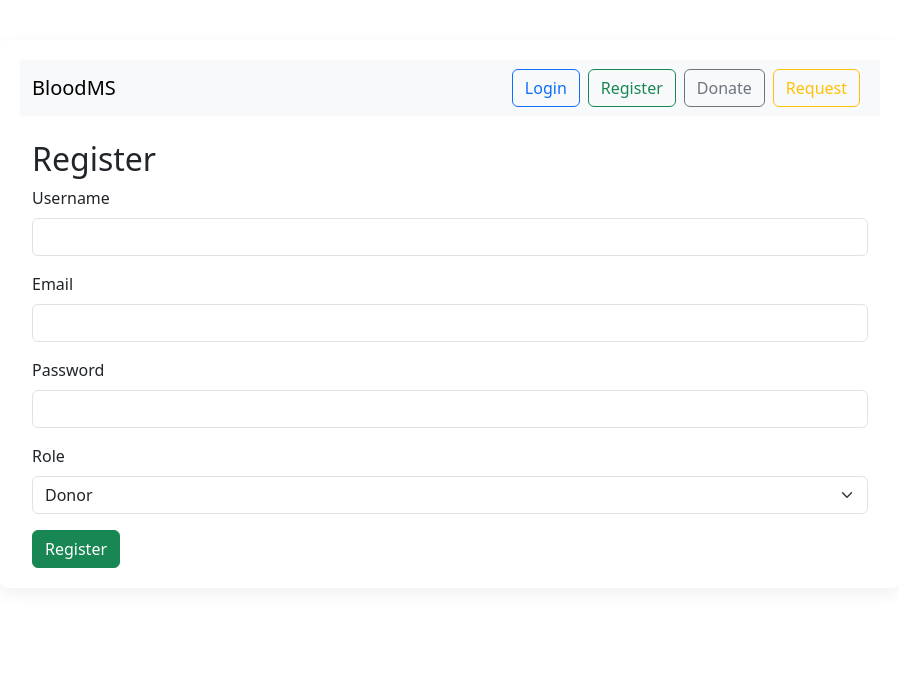
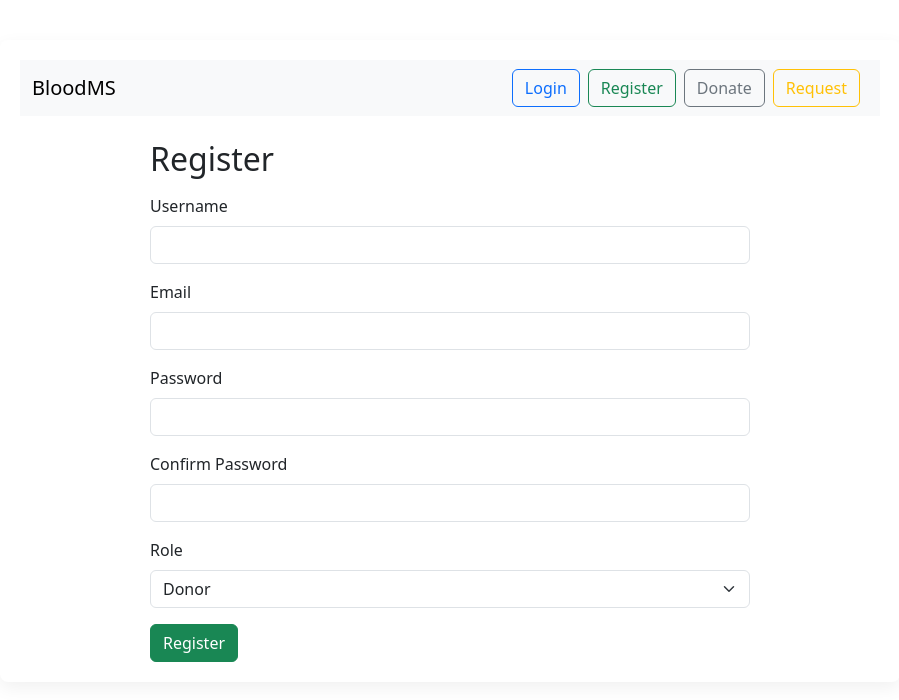
Before and after one commit to punam06/finalSubmissionOstad, a React (Vite) app in the folder frontend/: page /register in a window 1280 px wide. Shown: the top 700 px of the page, without its empty margins (190-1089 px from the left). Built offline with nearby package versions, Linux system fonts and the light colour scheme; no server answers; the HTML template or start-up script is replaced by a standard one.

Commit message:
Frontend: Register.jsx - add client-side validation, confirm password, redirect to login

```diff
--- a/frontend/src/pages/Register.jsx
+++ b/frontend/src/pages/Register.jsx
@@ -1,37 +1,72 @@
 import React, {useState} from 'react'
+import { useNavigate } from 'react-router-dom'
 import api from '../services/api'
 
 export default function Register(){
-  const [form, setForm] = useState({username:'', email:'', password:'', role:'donor'})
+  const navigate = useNavigate()
+  const [form, setForm] = useState({username:'', email:'', password:'', confirmPassword:'', role:'donor'})
   const [msg, setMsg] = useState(null)
+  const [errors, setErrors] = useState({})
+  const [isSubmitting, setIsSubmitting] = useState(false)
 
   const onChange = (e) => setForm({...form, [e.target.name]: e.target.value})
 
+  const validate = () => {
+    const errs = {}
+    if(!form.username || form.username.trim().length < 3) errs.username = 'Username must be at least 3 characters'
+    if(!form.email || !/^[^@\s]+@[^@\s]+\.[^@\s]+$/.test(form.email)) errs.email = 'Enter a valid email'
+    if(!form.password || form.password.length < 6) errs.password = 'Password must be at least 6 characters'
+    if(form.password !== form.confirmPassword) errs.confirmPassword = 'Passwords do not match'
+    return errs
+  }
+
   const submit = async (e) => {
     e.preventDefault()
+    setMsg(null)
+    const v = validate()
+    setErrors(v)
+    if(Object.keys(v).length) return
+    setIsSubmitting(true)
     try{
-      await api.post('auth/register/', form)
-      setMsg('Registered. You can now login.')
+      await api.post('auth/register/', {
+        username: form.username,
+        email: form.email,
+        password: form.password,
+        role: form.role
+      })
+      // navigate to login page
+      navigate('/login', { replace: true })
     }catch(err){
-      setMsg('Registration failed: ' + JSON.stringify(err.response?.data))
+      const server = err.response?.data || err.message
+      setMsg('Registration failed: ' + JSON.stringify(server))
+    }finally{
+      setIsSubmitting(false)
     }
   }
 
   return (
-    <div>
-      <h2>Register</h2>
-      <form onSubmit={submit}>
+    <div className="mx-auto" style={{maxWidth:600}}>
+      <h2 className="mb-3">Register</h2>
+      <form onSubmit={submit} noValidate>
         <div className="mb-3">
           <label className="form-label">Username</label>
-          <input name="username" className="form-control" onChange={onChange} />
+          <input name="username" className={`form-control ${errors.username? 'is-invalid': ''}`} value={form.username} onChange={onChange} />
+          {errors.username && <div className="invalid-feedback">{errors.username}</div>}
         </div>
         <div className="mb-3">
           <label className="form-label">Email</label>
-          <input name="email" className="form-control" onChange={onChange} />
+          <input name="email" className={`form-control ${errors.email? 'is-invalid': ''}`} value={form.email} onChange={onChange} />
+          {errors.email && <div className="invalid-feedback">{errors.email}</div>}
         </div>
         <div className="mb-3">
           <label className="form-label">Password</label>
-          <input name="password" type="password" className="form-control" onChange={onChange} />
+          <input name="password" type="password" className={`form-control ${errors.password? 'is-invalid': ''}`} value={form.password} onChange={onChange} />
+          {errors.password && <div className="invalid-feedback">{errors.password}</div>}
+        </div>
+        <div className="mb-3">
+          <label className="form-label">Confirm Password</label>
+          <input name="confirmPassword" type="password" className={`form-control ${errors.confirmPassword? 'is-invalid': ''}`} value={form.confirmPassword} onChange={onChange} />
+          {errors.confirmPassword && <div className="invalid-feedback">{errors.confirmPassword}</div>}
         </div>
         <div className="mb-3">
           <label className="form-label">Role</label>
@@ -40,8 +75,8 @@ export default function Register(){
             <option value="hospital">Hospital</option>
           </select>
         </div>
-        {msg && <div className="alert alert-info">{msg}</div>}
-        <button className="btn btn-success" type="submit">Register</button>
+        {msg && <div className="alert alert-danger">{msg}</div>}
+        <button className="btn btn-success" type="submit" disabled={isSubmitting}>{isSubmitting? 'Registering...' : 'Register'}</button>
       </form>
     </div>
   )
```
